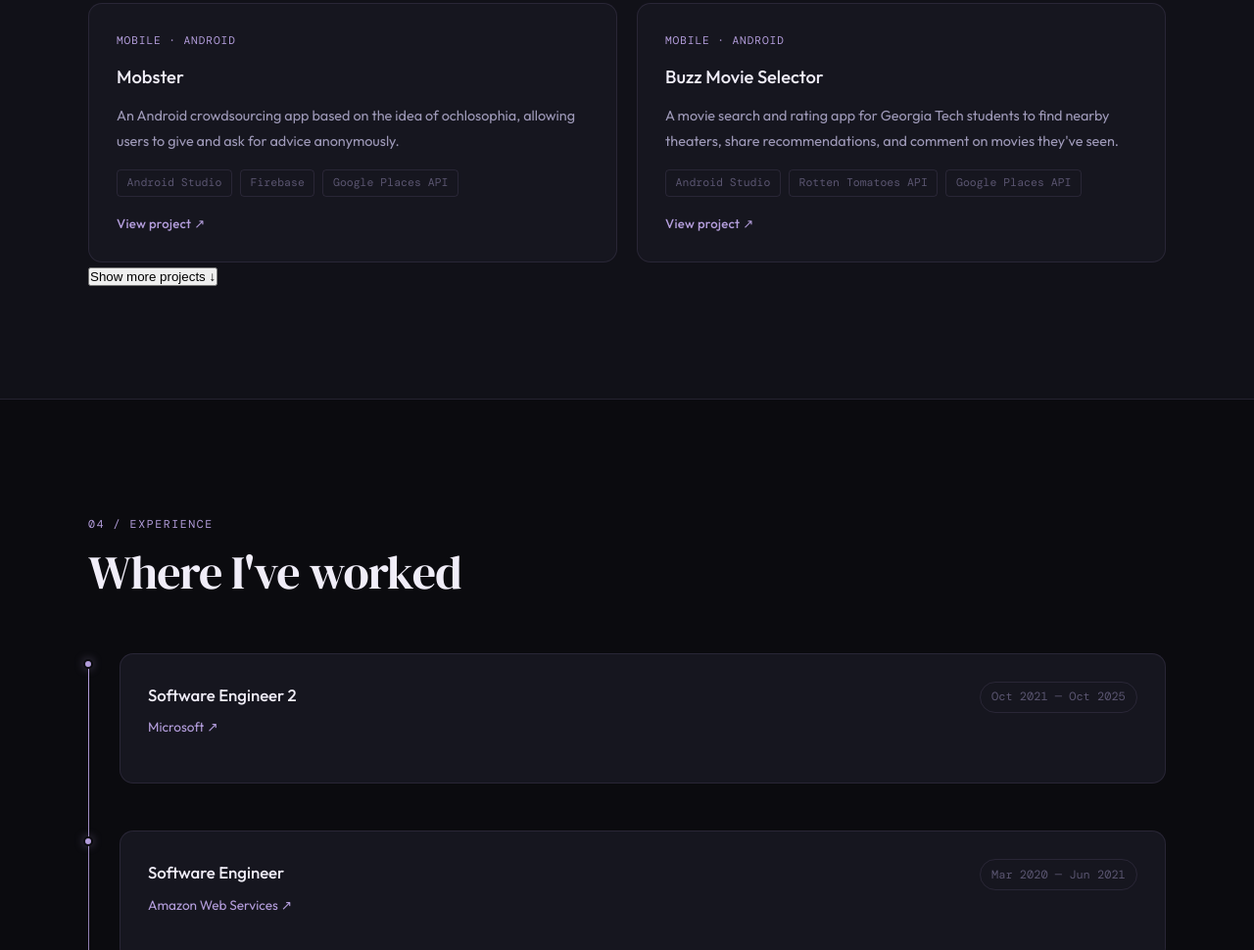
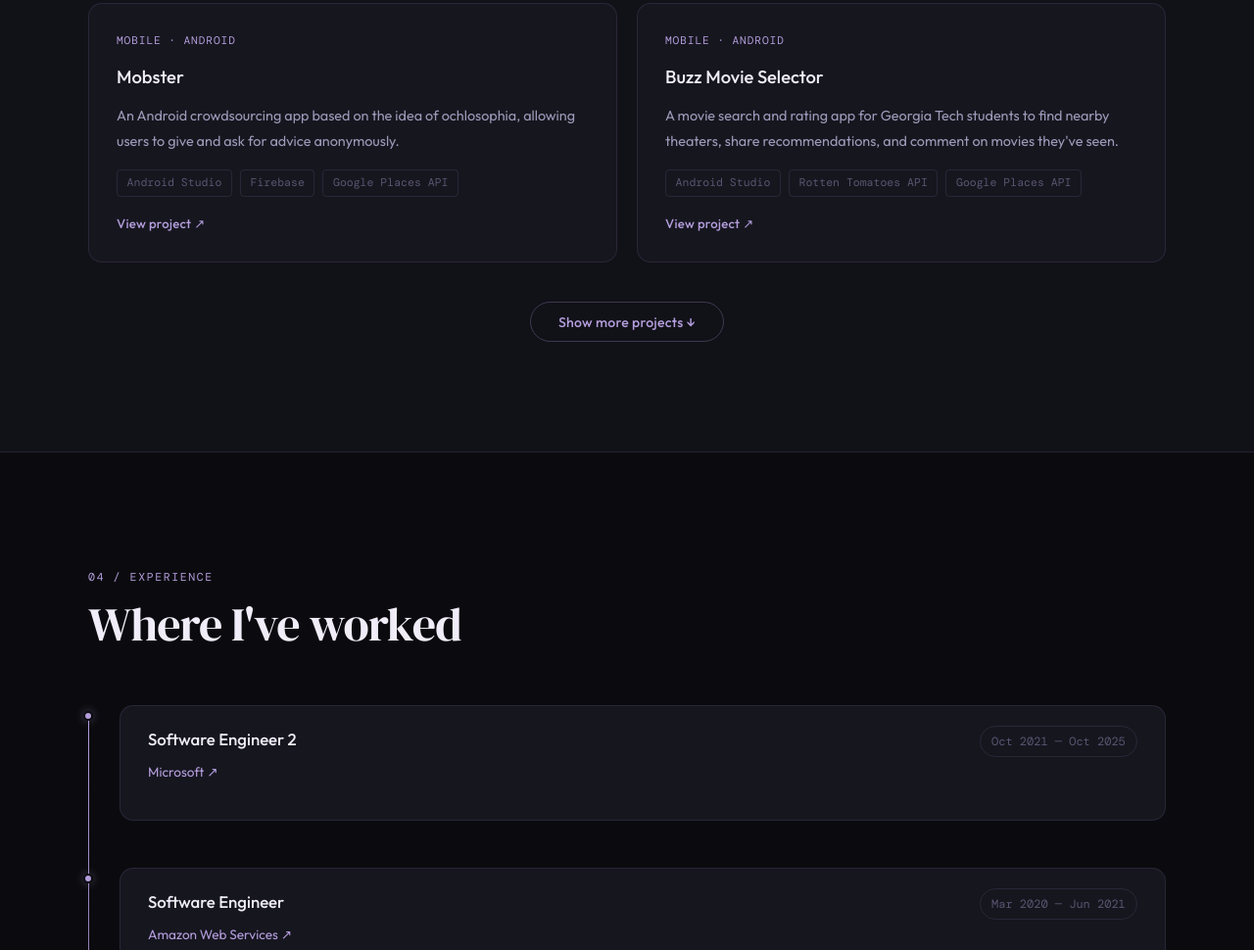
Before and after one commit to esingh7/Esha-Portfolio, a plain HTML site: page index.html in a window 1280 px wide. Shown: the part 3295-4265 px from the top of the page at 98% size. Drawn offline with nearby package versions, Linux system fonts and the light colour scheme.

Commit message:
Modify timeline content padding and add project toggle styles
Adjusted padding for timeline content and added styles for project toggle button.

```diff
--- a/style.css
+++ b/style.css
@@ -661,7 +661,7 @@ body::after {
   background: var(--bg-card);
   border: 1px solid var(--border);
   border-radius: 14px;
-  padding: 1.75rem;
+  padding: 1.25rem 1.75rem;
   transition: border-color 0.25s;
 }
 
@@ -757,7 +757,43 @@ body::after {
 }
 
 
-/* ── Footer ───────────────────────────────────────────────── */
+/* ── Projects Toggle ──────────────────────────────────────── */
+.project-extra {
+  display: none;
+}
+
+.project-extra.visible {
+  display: flex;
+}
+
+.projects-toggle-wrap {
+  display: flex;
+  justify-content: center;
+  margin-top: 2.5rem;
+}
+
+.btn-toggle-projects {
+  padding: 0.65rem 1.75rem;
+  border: 1px solid var(--border-hover);
+  border-radius: 99px;
+  background: transparent;
+  color: var(--accent);
+  font-family: var(--font-sans);
+  font-size: 0.875rem;
+  font-weight: 500;
+  cursor: pointer;
+  letter-spacing: 0.02em;
+  transition: background 0.2s, border-color 0.2s, transform 0.2s;
+}
+
+.btn-toggle-projects:hover {
+  background: var(--accent-glow);
+  border-color: var(--accent);
+  transform: translateY(-2px);
+}
+
+
+
 .footer {
   position: relative;
   z-index: 1;
```
